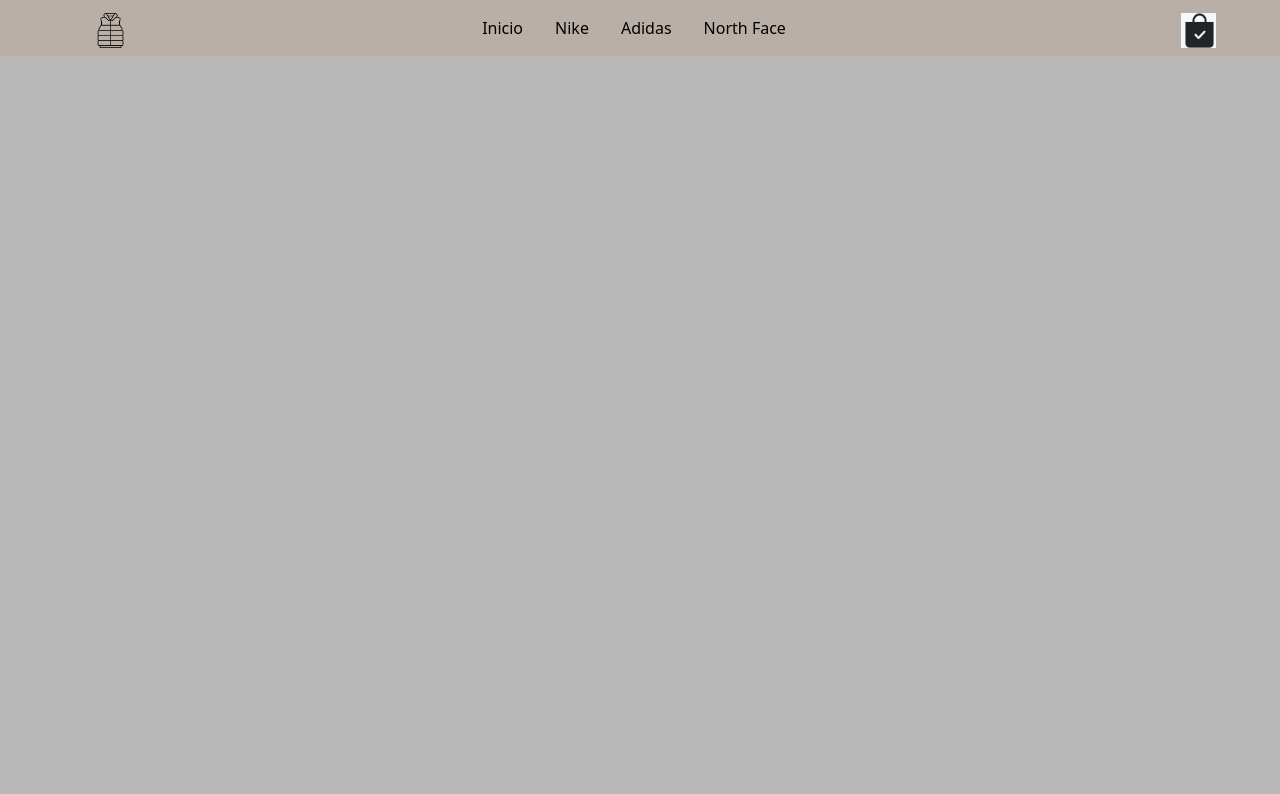
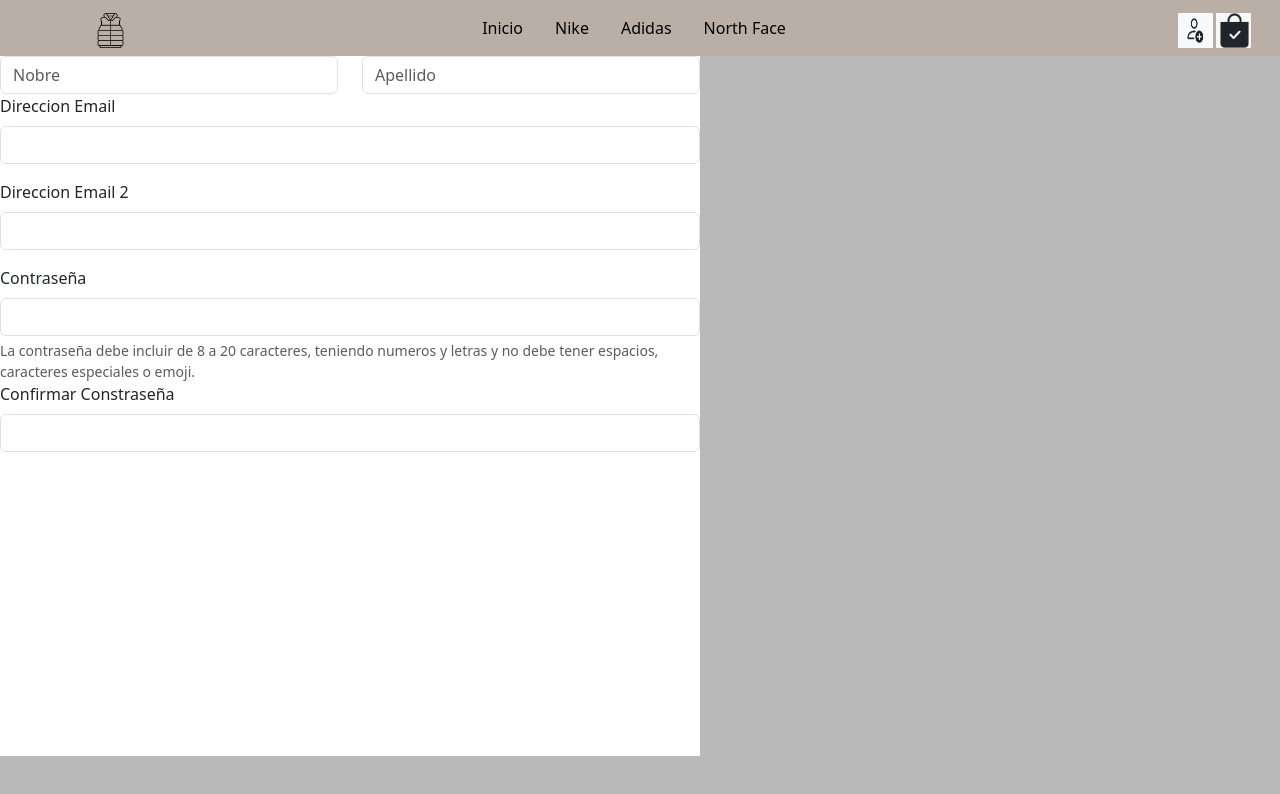
Before and after one commit to BrunoAdriel/Jack, a React (Vite) app: page /registro in a window 1280 px wide. Shown: the top 794 px of the page. Built offline with nearby package versions, Linux system fonts and the light colour scheme.

Commit message:
arreglo de las visuales app y inicio del Login

```diff
--- a/src/App.css
+++ b/src/App.css
@@ -12,24 +12,32 @@ body{
   justify-content: space-around;
 }
 
-.navbar img{
-  height: 35px;
-  width: 35px;
-  position: absolute;
-  right: 90%;
-  margin-top: 5px;
-}
 
 .navbar a {
   text-decoration: none;
   color: black;
 }
 
-.imgcarrito{
-  height: 60px;
-  width: 60px ;
+.navbar img{
+  height: 35px;
+  width: 35px;
+}
+
+.LogoNavar{
+  position: absolute;
+  right: 90%;
+  margin-top: 5px;
+}
+
+.imgCarrito{
   position: absolute;
   left: 95%;
+  margin-top: 5px;
+}
+
+.imgLogin{
+  position: absolute;
+  left: 92%;
   margin-top: 5px;
 }
 
@@ -62,6 +70,14 @@ body{
   flex-direction: row;
   align-items: center;
 }
+
+
+.sizeCard{
+  height:55vh;
+  text-align: end;
+  vertical-align: text-bottom;
+}
+
 
 /* Estilos tabla carrito */
 
@@ -96,3 +112,22 @@ th,td{
 } button{
   margin-right: 15px;
 }
+
+/* Estilos seccion  Login */
+
+.containerLogin{
+  width: 500px;
+  height: 500px;
+  background-color: white;
+  position: absolute;
+  bottom: 25%;
+  left: 60%;
+}
+
+/* Estilos seccion Registro */
+
+.containerRegistro{
+  width: 700px;
+  height: 700px;
+  background-color: white;
+}
--- a/src/App.jsx
+++ b/src/App.jsx
@@ -7,6 +7,8 @@ import ItemDetailContainer from './Productos/ItemDetailContainer'
 import { BrowserRouter, Routes, Route } from 'react-router-dom'
 import CartProvider from './Context/CartContext'
 import Cart from './Components/Cart/Cart'
+import Login from './Components/Login/Login'
+import Register from './Components/Login/Register'
 
 
 
@@ -30,6 +32,8 @@ function App() {
         <Route path={'/category/:id'} element={<ItemListContainer/>} />
         <Route path={'/item/:id'} element={<ItemDetailContainer/>} />
         <Route path={'/cart'} element={<Cart/>} />
+        <Route path={'/login'} element={<Login/>}/>
+        <Route path={'/registro'} element={<Register/>}/>
 
 
 
--- a/src/Components/Cart/Cart.jsx
+++ b/src/Components/Cart/Cart.jsx
@@ -22,7 +22,7 @@ if(cart.length === 0){
 
     </>)
 }
-    console.log(cart)
+
     return (
         <>
             <div className='container'>
--- a/src/Components/Item.jsx
+++ b/src/Components/Item.jsx
@@ -5,9 +5,9 @@ function Item({item}) {
 return (
     <>
     <Link to={'/item/' + item.id} className='text-decoration-none'>
-    <div className="card ">
+    <div className="card sizeCard">
         <img src={item.img} className="card-img-top" alt={item.nombre}/>
-        <div className="card-body">
+        <div className="card-body ">
             <h5 className="card-title">{item.nombre} </h5>
             <p className="card-text">{item.descripcion}</p>
         </div>
--- /dev/null
+++ b/src/Components/Login/Login.jsx
@@ -0,0 +1,27 @@
+import React from 'react'
+import { Link } from 'react-router-dom';
+
+function Login() {
+return (
+<>
+<form>
+    <div className='containerLogin'>
+        <div class="mb-3">
+            <label for="exampleInputEmail1" class="form-label">Direccion Email</label>
+            <input type="email" class="form-control" id="exampleInputEmail1" aria-describedby="emailHelp"/>
+        </div>
+        <div>
+            <label for="inputPassword5" class="form-label">Contraseña</label>
+            <input type="password" id="inputPassword5" class="form-control" aria-describedby="passwordHelpBlock"/>
+        </div>
+        <section className='d-flex flex-column align-items-center'>
+            <span className=''>Si todavia no tenes cuenta, <Link to="/Registro">Registrate acá!</Link></span>
+            <button className=''>Ingresar</button>
+        </section>
+    </div>
+</form>
+</>
+)
+}
+
+export default Login
--- /dev/null
+++ b/src/Components/Login/Register.jsx
@@ -0,0 +1,39 @@
+import React from 'react'
+
+function Register() {
+return (
+    <div className='containerRegistro'>
+{/* Nombre y apellido */}
+<div class="row">
+  <div class="col">
+    <input type="text" class="form-control" placeholder="Nobre" aria-label="First name"/>
+  </div>
+  <div class="col">
+    <input type="text" class="form-control" placeholder="Apellido" aria-label="Last name"/>
+  </div>
+</div>
+{/* Direc email */}
+<div class="mb-3">
+            <label for="exampleInputEmail1" class="form-label">Direccion Email</label>
+            <input type="email" class="form-control" id="exampleInputEmail1" aria-describedby="emailHelp"/>
+        </div>
+{/* a chekeaar */}
+    <div class="mb-3">
+            <label for="exampleInputEmail1" class="form-label">Direccion Email 2</label>
+            <input type="email" class="form-control" id="exampleInputEmail1" aria-describedby="emailHelp"/>
+        </div>
+{/* primera */}
+<label for="inputPassword5" class="form-label">Contraseña</label>
+<input type="password" id="inputPassword5" class="form-control" aria-describedby="passwordHelpBlock"/>
+<div id="passwordHelpBlock" class="form-text">
+    La contraseña debe incluir de 8 a 20 caracteres, teniendo numeros y letras y no debe tener espacios, caracteres especiales o emoji.
+</div>
+{/* a checkear */}
+<label for="inputPassword5" class="form-label">Confirmar Constraseña</label>
+<input type="password" id="inputPassword5" class="form-control" aria-describedby="passwordHelpBlock"/>
+
+    </div>
+)
+}
+
+export default Register
--- a/src/Components/Navbar.jsx
+++ b/src/Components/Navbar.jsx
@@ -1,5 +1,6 @@
 import React from 'react'
 import carritoCompras from '../imgs/carrito.png'
+import LoginLogo from '../imgs/LoginLogo.png'
 import Logo from "../imgs/chaleco.png"
 import { Link } from 'react-router-dom'
 
@@ -9,7 +10,7 @@ const Navbar = () => {
         <>
                 <div className='row'>
                     <ul className="nav d-flex ">
-                        <Link to={"/"}><img src={Logo} alt='logo de la pagina, chaleco' /></Link>
+                        <Link to={"/"}><img src={Logo} alt='logo de la pagina, chaleco' className='LogoNavar'/></Link>
                         <li className="nav-item">
                             <Link to={"/"} className="nav-link active a" aria-current="page">Inicio</Link>
                         </li>
@@ -22,7 +23,10 @@ const Navbar = () => {
                         <li className="nav-item">
                             <Link to={"/category/NorthFace"} className="nav-link">North Face</Link>
                         </li>
-                        <Link to={"/cart"}> <img src={carritoCompras} alt='carrito de compras' className='imgcarrito ms-auto'></img></Link>
+                        <div>
+                            <section>
+                        <Link to={"/login"}><img src={LoginLogo} alt='imagen para iniciar sesion 'className='imgLogin' ></img></Link>
+                        <Link to={"/cart"}> <img src={carritoCompras} alt='carrito de compras' className='imgCarrito ms-auto'></img></Link> </section></div>
                     </ul>
             </div>
         </>
--- a/src/Productos/ItemDetail.jsx
+++ b/src/Productos/ItemDetail.jsx
@@ -17,7 +17,7 @@ function ItemDetail({item}) {
     return (
 <>
 
-<div className="card ItemDetailCard shadow-lg p-3 mb-5 bg-body-tertiary rounded">
+<div className="ItemDetailCard shadow-lg p-3 mb-5 bg-body-tertiary rounded">
         <img src={item.img} className="card-img-top" alt={item.nombre}/>
         <div className="card-body">
             <h5 className="card-title">{item.nombre}</h5>
```
Also changed, not shown: src/Context/RegisterContext.jsx (added, +14 -0 lines), src/imgs/LoginLogo.png (added).
